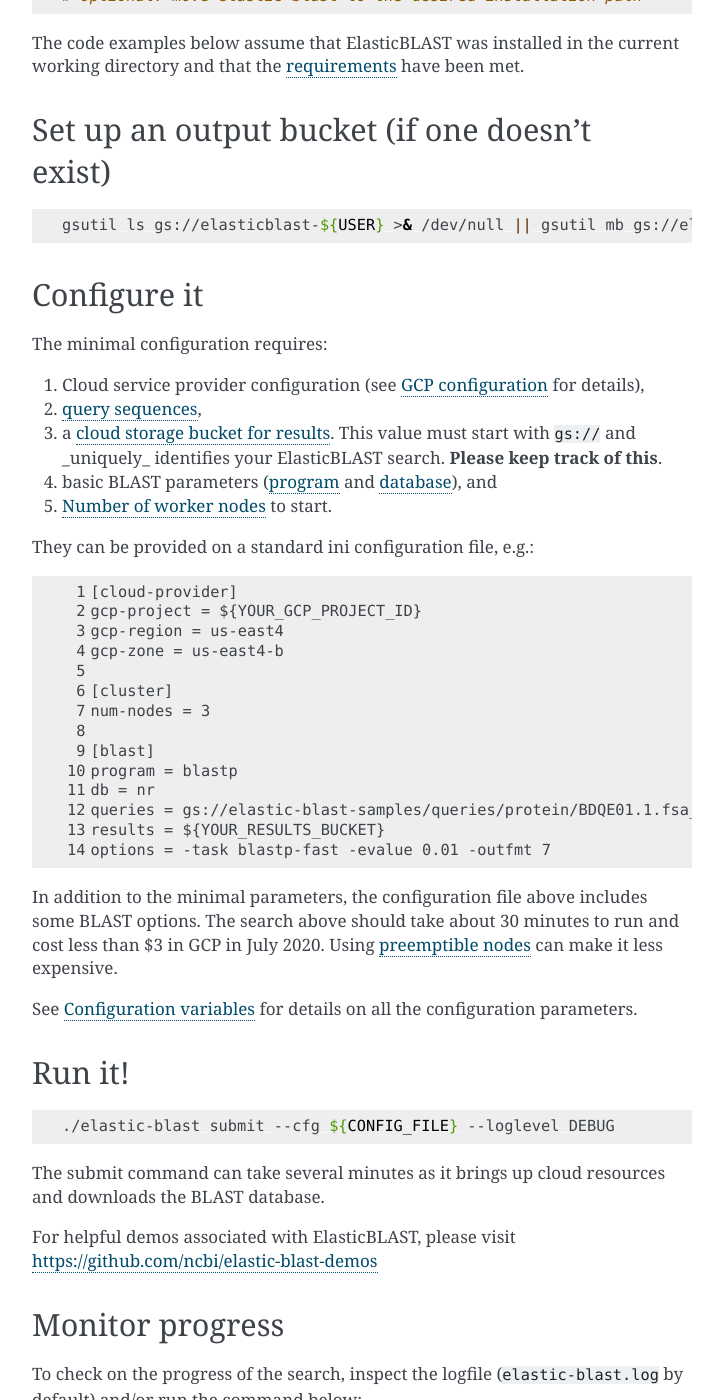
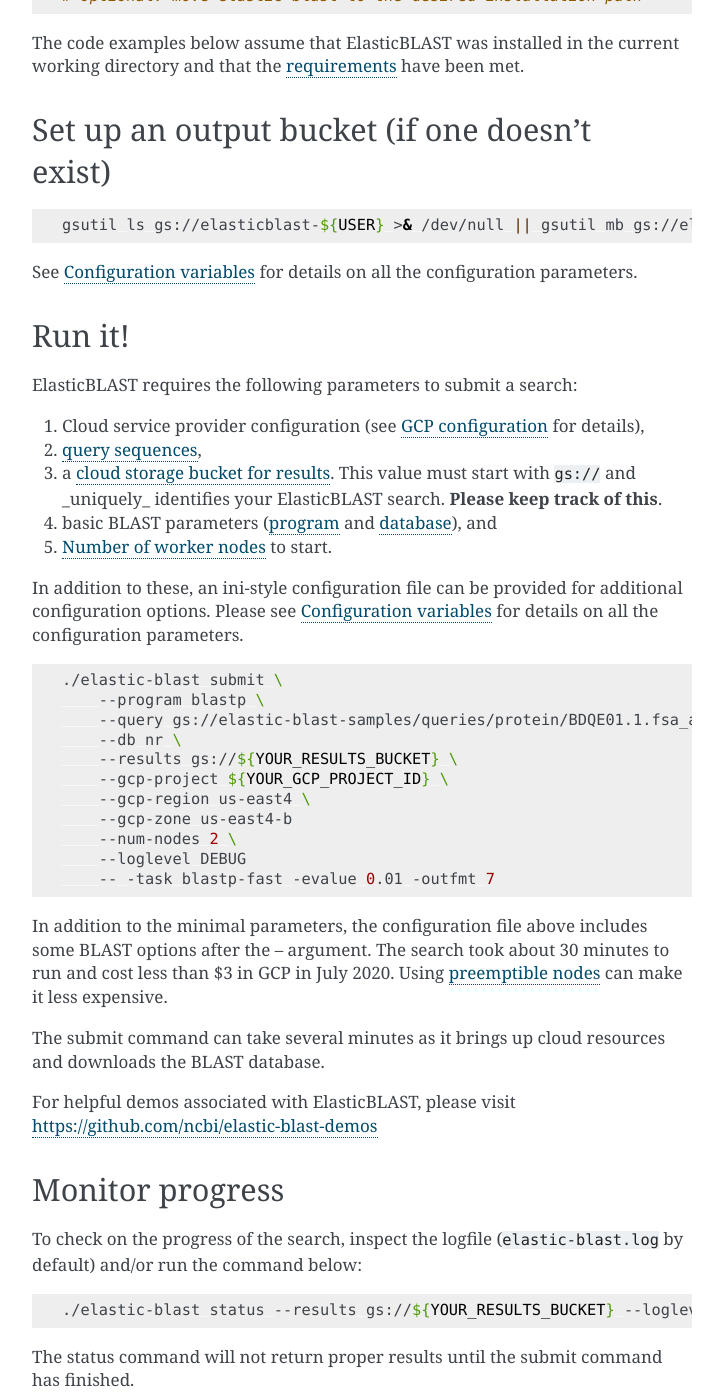
Before and after one commit to ncbi/elastic-blast-docs, a Sphinx documentation site: the page built from docs/source/quickstart-gcp.rst, in a window 1280 px wide and 1400 px high, scrolled down 667 px. Shown: the whole window, without its empty margins (388-1111 px from the left). Built offline with Sphinx 7.4.7, drawn with Linux system fonts in a browser that asks for light colours; some of the changed text lies outside the part shown.

Commit message:
Replace config file examples with CLI arguments

```diff
--- a/docs/source/quickstart-gcp.rst
+++ b/docs/source/quickstart-gcp.rst
@@ -35,55 +35,38 @@
     gsutil ls gs://elasticblast-${USER} >& /dev/null || gsutil mb gs://elasticblast-${USER}
 
 
-Configure it
-------------
-
-The minimal configuration requires:
-
-#. Cloud service provider configuration (see :ref:`GCP configuration <gcp_conf>` for details),
-
-#. :ref:`query sequences <elb_queries>`,
-
-#. a :ref:`cloud storage bucket for results <elb_results>`. This value must start with ``gs://`` and _uniquely_ identifies your ElasticBLAST search. **Please keep track of this**.
-
-#. basic BLAST parameters (:ref:`program <elb_blast_program>` and :ref:`database <elb_db>`), and
-
-#. :ref:`elb_num_nodes` to start.
-
-
-
-They can be provided on a standard ini configuration file, e.g.:
-
-.. code-block::
-    :name: minimal-config
-    :linenos:
-
-    [cloud-provider]
-    gcp-project = ${YOUR_GCP_PROJECT_ID}
-    gcp-region = us-east4
-    gcp-zone = us-east4-b
-
-    [cluster]
-    num-nodes = 3
-
-    [blast]
-    program = blastp
-    db = nr
-    queries = gs://elastic-blast-samples/queries/protein/BDQE01.1.fsa_aa
-    results = ${YOUR_RESULTS_BUCKET}
-    options = -task blastp-fast -evalue 0.01 -outfmt 7
-
-In addition to the minimal parameters, the configuration file above includes some BLAST options.
-The search above should take about 30 minutes to run and cost less than $3 in GCP in July 2020.  Using :ref:`preemptible nodes<ELB_USE_PREEMPTIBLE>` can make it less expensive.
-
 See :ref:`configuration` for details on all the configuration parameters.
 
 Run it!
 -------
 
+ElasticBLAST requires the following parameters to submit a search:
+
+#. Cloud service provider configuration (see :ref:`GCP configuration <gcp_conf>` for details),
+#. :ref:`query sequences <elb_queries>`,
+#. a :ref:`cloud storage bucket for results <elb_results>`. This value must start with ``gs://`` and _uniquely_ identifies your ElasticBLAST search. **Please keep track of this**.
+#. basic BLAST parameters (:ref:`program <elb_blast_program>` and :ref:`database <elb_db>`), and
+#. :ref:`elb_num_nodes` to start.
+
+In addition to these, an ini-style configuration file can be provided for additional configuration options.
+Please see :ref:`configuration` for details on all the configuration parameters.
+
 .. code-block:: bash
 
-    ./elastic-blast submit --cfg ${CONFIG_FILE} --loglevel DEBUG
+    ./elastic-blast submit \
+        --program blastp \
+        --query gs://elastic-blast-samples/queries/protein/BDQE01.1.fsa_aa \
+        --db nr \
+        --results gs://${YOUR_RESULTS_BUCKET} \
+        --gcp-project ${YOUR_GCP_PROJECT_ID} \
+        --gcp-region us-east4 \
+        --gcp-zone us-east4-b
+        --num-nodes 2 \
+        --loglevel DEBUG
+        -- -task blastp-fast -evalue 0.01 -outfmt 7
+
+In addition to the minimal parameters, the configuration file above includes some BLAST options after the `--` argument.
+The search took about 30 minutes to run and cost less than $3 in GCP in July 2020.  Using :ref:`preemptible nodes<ELB_USE_PREEMPTIBLE>` can make it less expensive.
 
 The submit command can take several minutes as it brings up cloud resources and downloads the BLAST database.
 
@@ -97,7 +80,7 @@
 .. code-block:: bash
     :name: status
 
-    ./elastic-blast status --cfg ${CONFIG_FILE} --loglevel DEBUG
+    ./elastic-blast status --results gs://${YOUR_RESULTS_BUCKET} --loglevel DEBUG
 
 The status command will not return proper results until the submit command has finished.
 
@@ -133,7 +116,7 @@
 
 .. code-block:: bash
 
-    ./elastic-blast delete --cfg ${CONFIG_FILE} --loglevel DEBUG
+    ./elastic-blast delete --results gs://${YOUR_RESULTS_BUCKET} --loglevel DEBUG
 
 
 The delete command will take a few minutes to run as it needs to manage multiple cloud resources.
--- a/docs/source/troubleshooting.rst
+++ b/docs/source/troubleshooting.rst
@@ -55,7 +55,7 @@
 
 .. code-block:: bash
 
-    ./elastic-blast delete --cfg ${CONFIG_FILE} --loglevel DEBUG
+    ./elastic-blast delete --results ${YOUR_RESULTS_BUCKET} --loglevel DEBUG
 
 
 I cannot find python or an expected version when I run elastic-blast
```
Also changed, not shown: docs/source/quickstart-aws.rst (+16 -36 lines).
